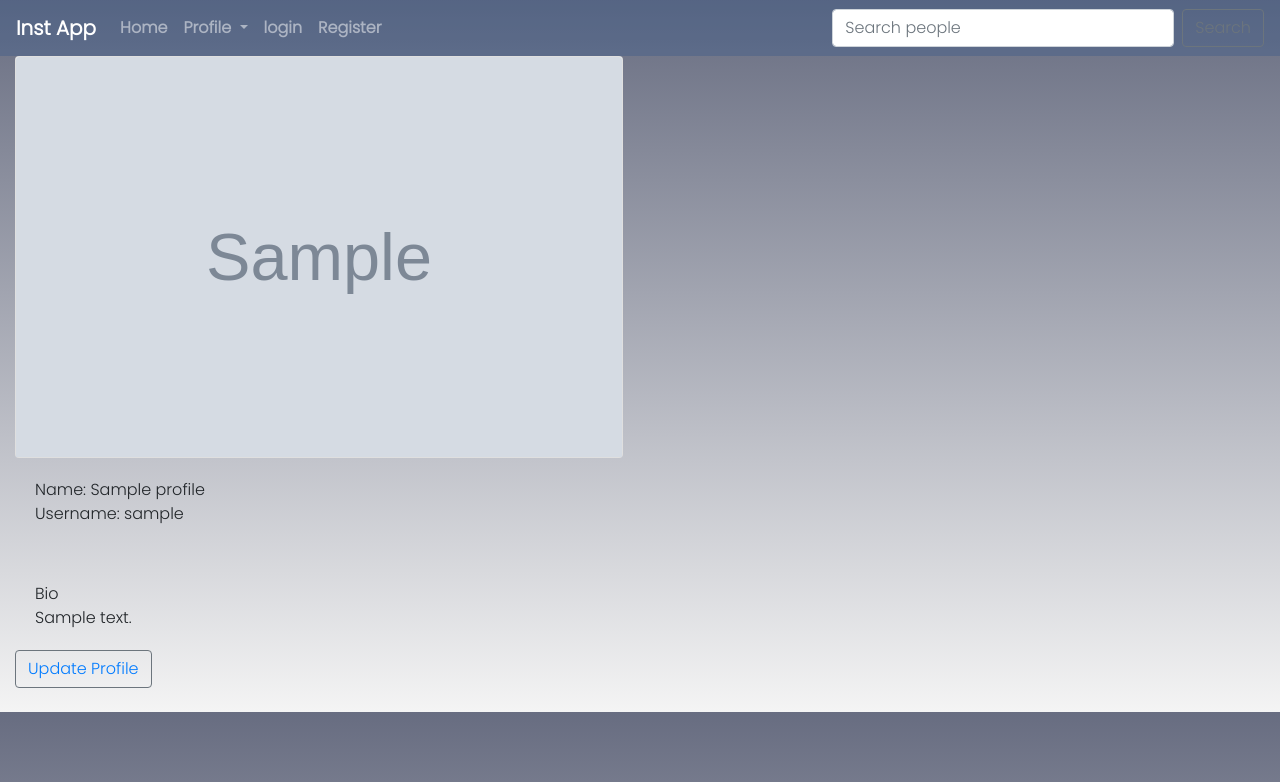
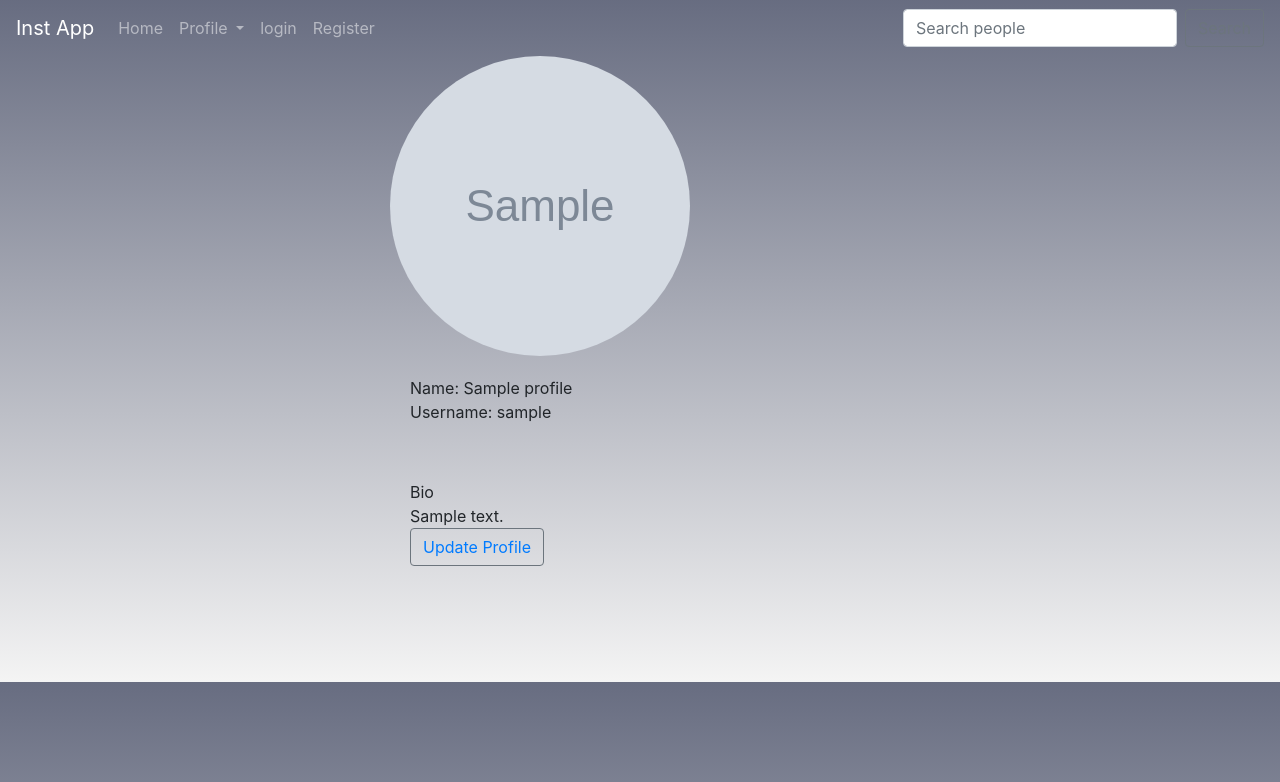
Before and after one commit to lcmongwe/instapp, a Django app: page /myprofile in a window 1280 px wide. Shown: the top 782 px of the page. Run offline with Django 4.2, Linux system fonts and the light colour scheme; tables that the repository leaves empty hold one stand-in row (values such as "Sample post"); grey boxes marked "Sample" are stand-in pictures; some libraries are stand-ins or nearby versions.

Commit message:
profile.css and searched.css created nad modified

```diff
--- a/instapp/static/css/instapp.css
+++ b/instapp/static/css/instapp.css
@@ -129,5 +129,13 @@ background: rgba(54, 87, 137, 0.37);
   border-radius:250rem;
 }
 
+/* home ends */
 
-/* home ends */
+/* SEARCHED.HTML */
+.profilecard{
+  margin: 20%;
+}
+
+
+
+/* SEARCHED ENDS */
--- /dev/null
+++ b/instapp/static/css/profile.css
@@ -0,0 +1,7 @@
+.profilecard{
+    margin-left: 30%;
+}
+
+.profilecard img{
+    border-radius: 250rem;
+}
--- a/instapp/templates/profile.html
+++ b/instapp/templates/profile.html
@@ -1,15 +1,17 @@
 {% extends 'base.html' %}
+{%load static%}
+    {% block styles %}
+    <link rel="stylesheet" href="{% static 'css/profile.css' %}">
 
-
+     {% endblock %}
 {% block content%}
 
-
-
+<div class="profilecard">
 {%for post in profile%}
 
-<div class="card" style="width: 38rem;">
+<!-- <div class="card" style="width: 38rem;"> -->
   {% if post.profile_photo%}
-    <img class="card-img-top" src="{{post.profile_photo.url}}" alt="Card image cap" width="400px" height="400px"></div>
+    <img class="" src="{{post.profile_photo.url}}" alt="Card image cap" width="300px" height="300px">
  {%endif%}
     <div class="card-body">
     <p class="card-text">Name: {{post.name}} <br> Username: {{post.username}}</p>
@@ -17,17 +19,15 @@
     <p class="card-text">{{post.imge_caption}}</p>
   </div>
 <div class="card-body">
-    Bio <br>{{post.bio}}
-</div>
-<button type="button" class="btn btn-outline-secondary">
+    Bio <br>{{post.bio}} <br> <button type="button" class="btn btn-outline-secondary">
         <a class="" href="{% url 'update_profile' post.id %}"> Update Profile</a>
  </button>
-
-{%endfor%}
+</div>
 
 <br><br>
-
-
+<br><br>
+{%endfor%}
+</div>
 
 
 {%endblock%}
```
Also changed, not shown: instapp/static/css/landing.css (+13 -0 lines), instapp/templates/searched.html (+10 -7 lines).
